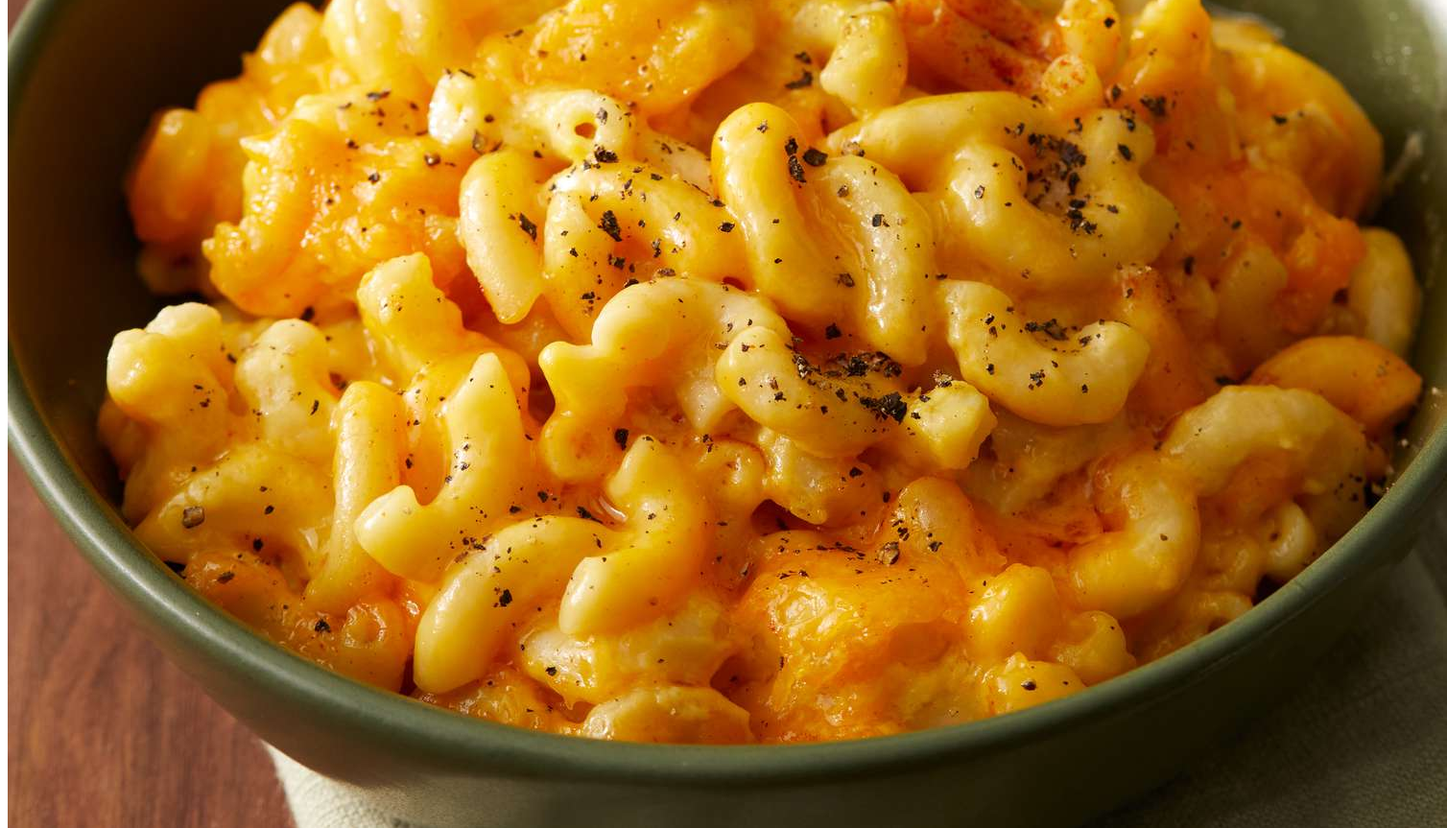
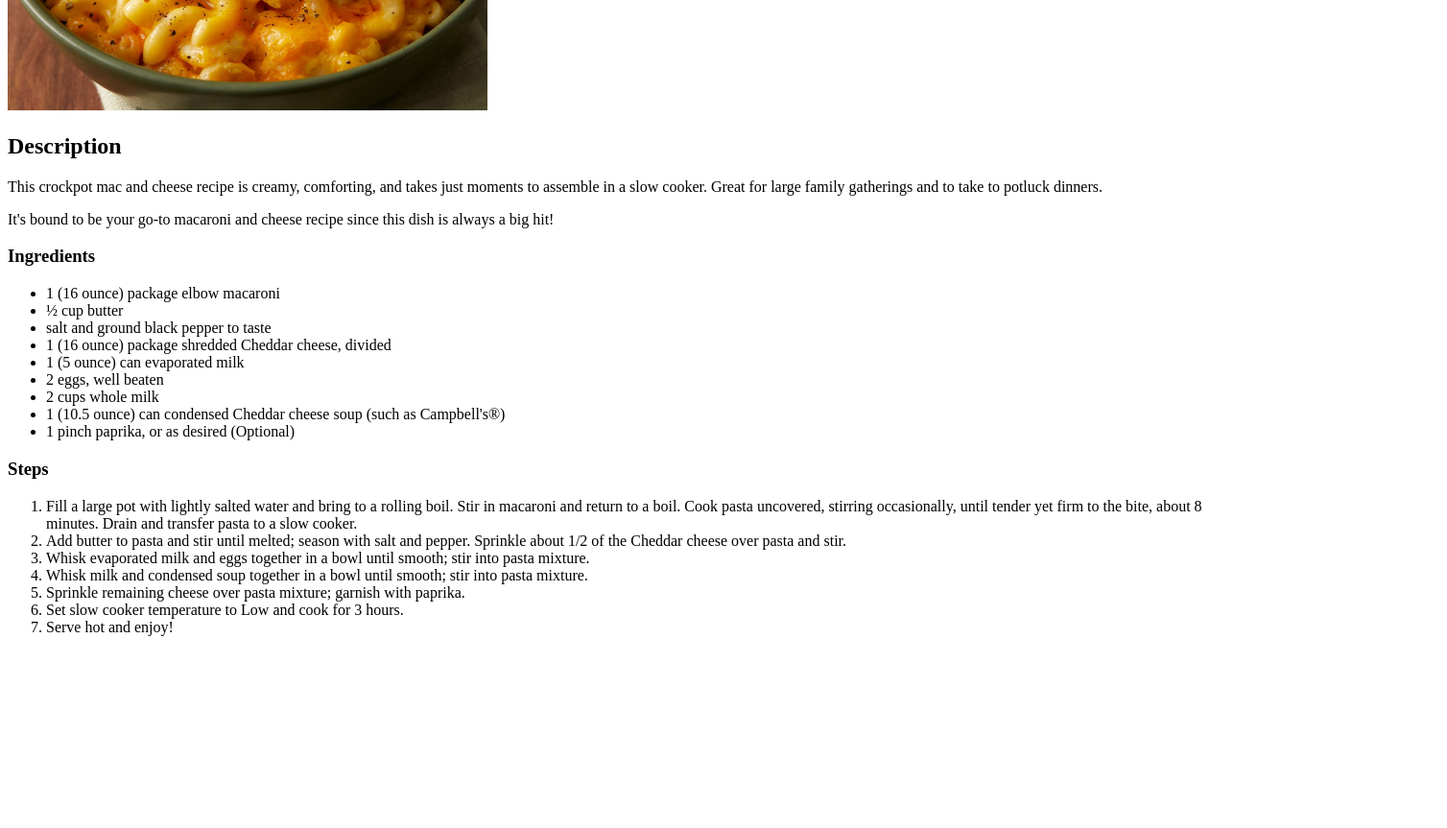
Before and after one commit to PatatoP7/odin-recipes, a plain HTML site: page recipes/slow-cooker-mac-and-cheese.html in a window 1280 px wide. Shown: the part 340-1203 px from the top of the page at 96% size, 1508 px wide, since content can reach past the window. After the commit the page ends 1019 px from the top, so only its background shows below. Drawn offline with Linux system fonts and the light colour scheme.

Commit message:
Add body text to slow-cooker-mac-and-cheese.html

```diff
--- a/recipes/slow-cooker-mac-and-cheese.html
+++ b/recipes/slow-cooker-mac-and-cheese.html
@@ -7,6 +7,36 @@
 
     <body>
         <h1>Slow Cooker Mac and Cheese</h1>
-        <img src="../recipes/macncheese.jpg" alt="a bowl of macaroni and Cheese">
+        <img src="../recipes/macncheese.jpg"
+        alt="a bowl of macaroni and Cheese"
+        width="500">
+        <h2>Description</h2>
+            <p>This crockpot mac and cheese recipe is creamy, comforting, and takes just moments to assemble in a slow cooker. Great for large family gatherings and to take to potluck dinners.</p>
+            <p>It's bound to be your go-to macaroni and cheese recipe since this dish is always a big hit!</p>
+
+        <h3>Ingredients</h3>
+            <ul>
+                <li>1 (16 ounce) package elbow macaroni</li>
+                <li>½ cup butter</li>
+                <li>salt and ground black pepper to taste</li>
+                <li>1 (16 ounce) package shredded Cheddar cheese, divided</li>
+                <li>1 (5 ounce) can evaporated milk</li>
+                <li>2 eggs, well beaten</li>
+                <li>2 cups whole milk</li>
+                <li>1 (10.5 ounce) can condensed Cheddar cheese soup (such as Campbell's®)</li>
+                <li>1 pinch paprika, or as desired (Optional)</li>
+            </ul>
+
+        <h3>Steps</h3>
+            <ol>
+                <li>Fill a large pot with lightly salted water and bring to a rolling boil. Stir in macaroni and return to a boil. Cook pasta uncovered, stirring occasionally, until tender yet firm to the bite, about 8 minutes. Drain and transfer pasta to a slow cooker.</li>
+                <li>Add butter to pasta and stir until melted; season with salt and pepper. Sprinkle about 1/2 of the Cheddar cheese over pasta and stir.</li>
+                <li>Whisk evaporated milk and eggs together in a bowl until smooth; stir into pasta mixture.</li>
+                <li>Whisk milk and condensed soup together in a bowl until smooth; stir into pasta mixture.</li>
+                <li>Sprinkle remaining cheese over pasta mixture; garnish with paprika.</li>
+                <li>Set slow cooker temperature to Low and cook for 3 hours.</li>
+                <li>Serve hot and enjoy!</li>
+            </ol>
+
     </body>
 </html>
```
